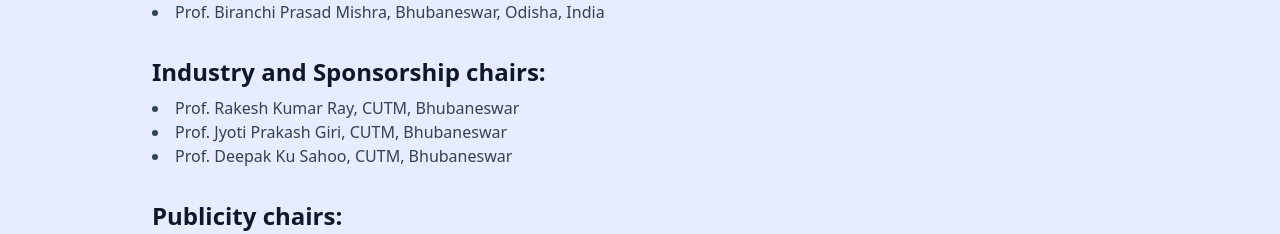
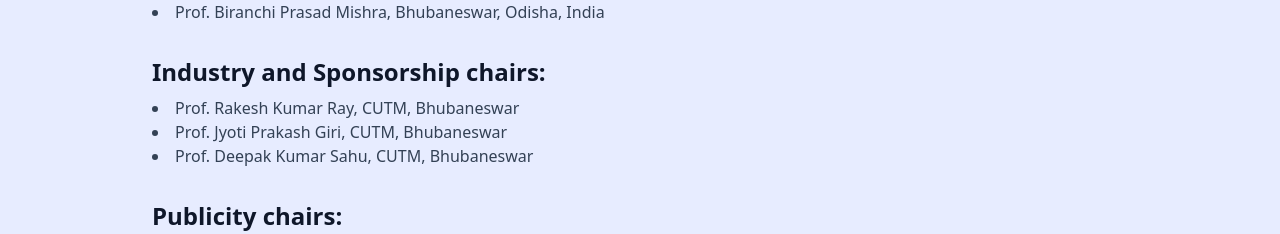
Before and after one commit to Shatabdi121/RAEIC, a React (Vite) app: page /#/patrons in a window 1280 px wide. Shown: the part 3048-3282 px from the top of the page. Built offline with nearby package versions, Linux system fonts and the light colour scheme.

Commit message:
commitee-member-spelling224

```diff
--- a/src/Patrons.jsx
+++ b/src/Patrons.jsx
@@ -246,7 +246,7 @@ const Patrons = () => {
             <ul className="list-disc list-inside">
               <li>Prof. Rakesh Kumar Ray, CUTM, Bhubaneswar</li>
               <li>Prof. Jyoti Prakash Giri, CUTM, Bhubaneswar</li>
-              <li>Prof. Deepak Ku Sahoo, CUTM, Bhubaneswar</li>
+              <li>Prof. Deepak Kumar Sahu, CUTM, Bhubaneswar</li>
             </ul>
           </div>
           <div className="mb-8">
```
